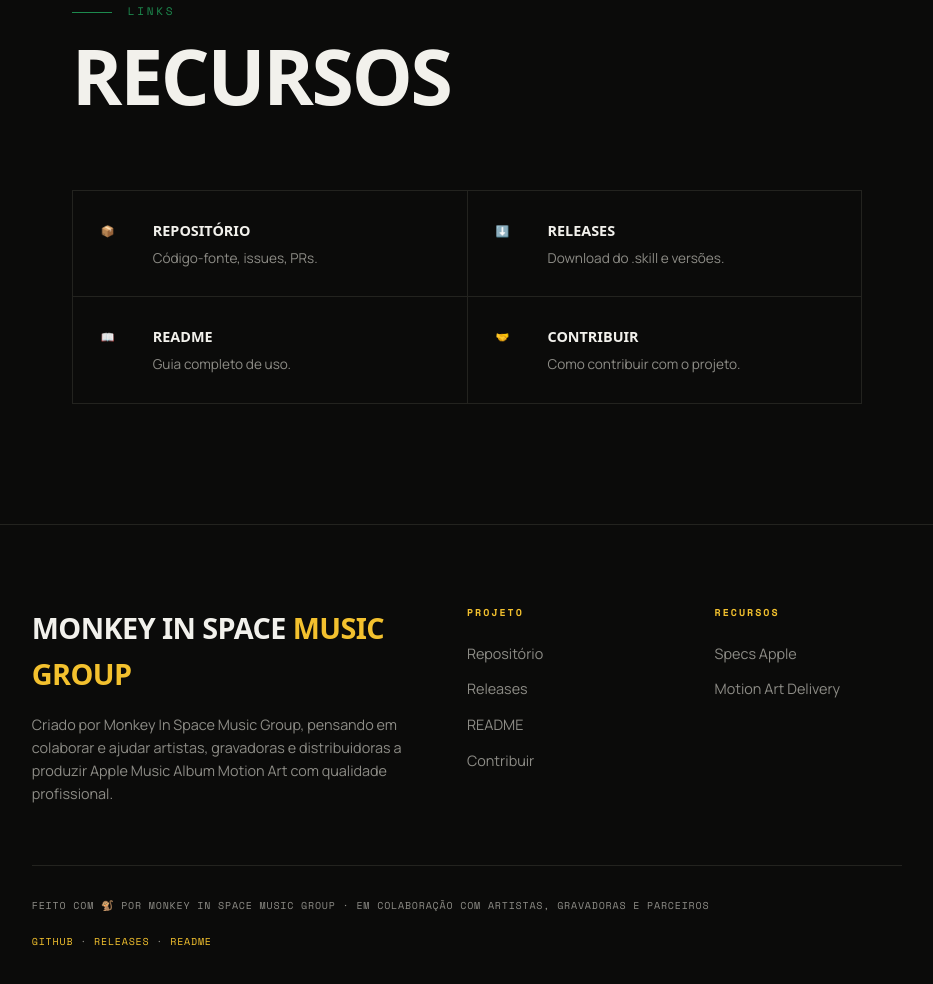
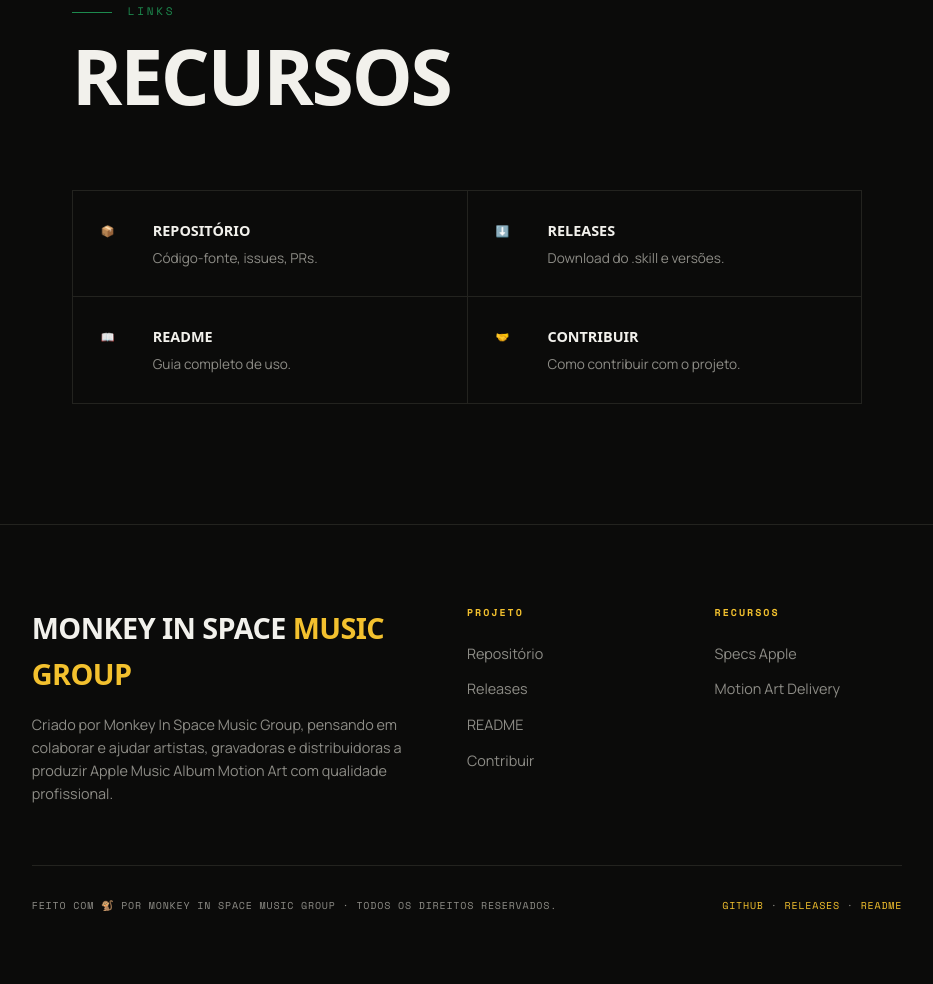
Before and after one commit to monkeyinspace-tech/apple-music-album-motion-art, a plain HTML site: page docs/index.html in a window 1280 px wide. Shown: the part 8435-9419 px from the top of the page, without its empty margins (173-1106 px from the left). After the commit the page ends 9389 px from the top, so only its background shows below. Drawn offline with nearby package versions, Linux system fonts and the light colour scheme; a web font is replaced by a local one.

Commit message:
design: simplify credits to Monkey In Space Music Group only

```diff
--- a/docs/index.html
+++ b/docs/index.html
@@ -966,7 +966,7 @@
       </div>
     </div>
     <div class="footer-bottom">
-      <span>Feito com 🐒 por Monkey In Space Music Group · em colaboração com artistas, gravadoras e parceiros</span>
+      <span>Feito com 🐒 por Monkey In Space Music Group · Todos os direitos reservados.</span>
       <span><a href="https://github.com/monkeyinspace-tech/apple-music-album-motion-art">GitHub</a> · <a href="https://github.com/monkeyinspace-tech/apple-music-album-motion-art/releases">Releases</a> · <a href="https://github.com/monkeyinspace-tech/apple-music-album-motion-art/blob/master/README.md">README</a></span>
     </div>
   </div>
```
Also changed, not shown: 1 other file.
